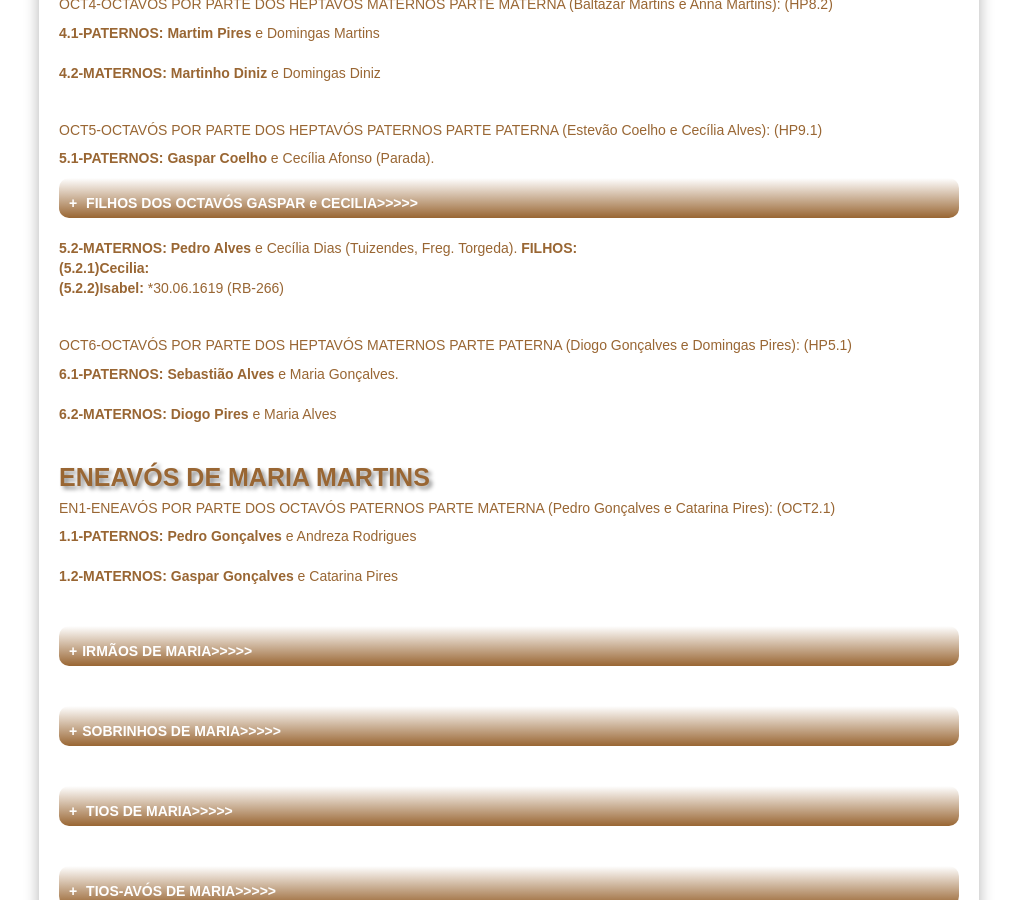
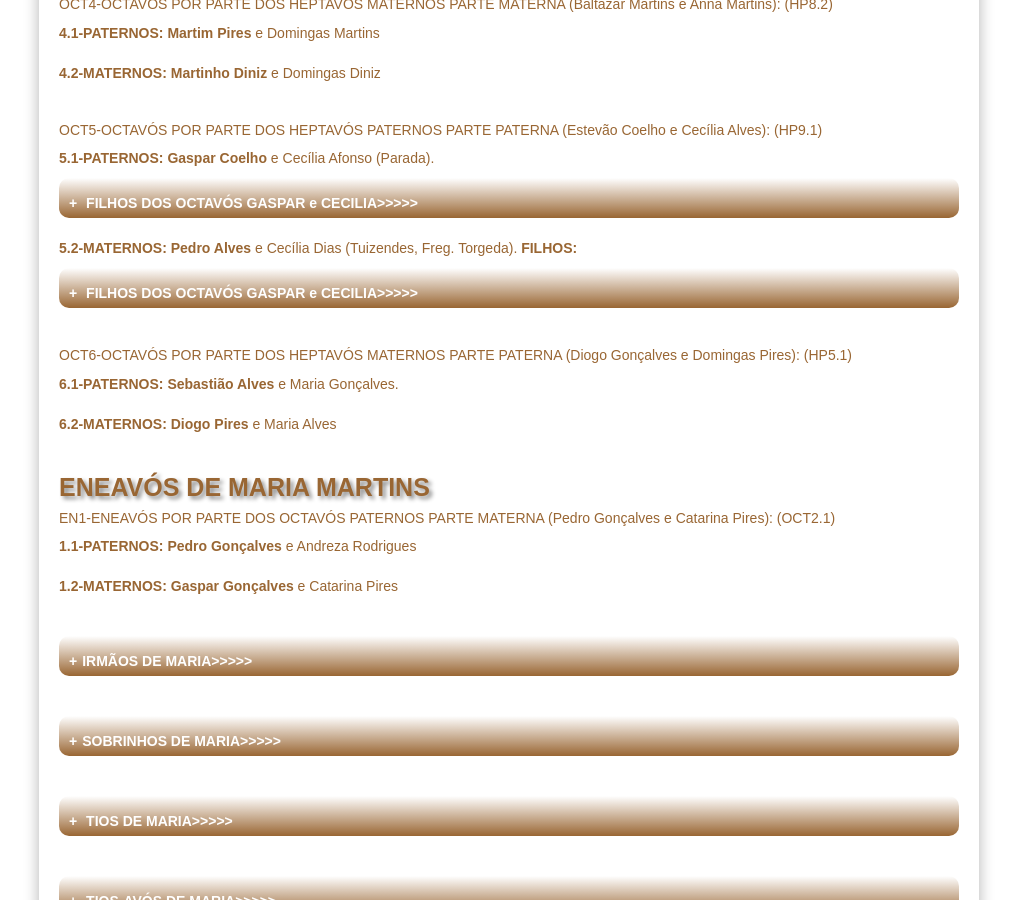
Before and after one commit to claudiovargas1955/claudiovargas1955.github.io, a Jekyll site: the page built from _pages/arvore-genealogica-de-costados-de-maria-martins.html, in a window 1280 px wide and 900 px high, scrolled down 13506 px. Shown: the whole window, without its empty margins (131-1148 px from the left). Built offline with Jekyll 4.4.1, drawn with Linux system fonts in a browser that asks for light colours; some web fonts are replaced.

Commit message:
Update arvore-genealogica-de-costados-de-maria-martins.html

```diff
--- a/_pages/arvore-genealogica-de-costados-de-maria-martins.html
+++ b/_pages/arvore-genealogica-de-costados-de-maria-martins.html
@@ -1009,10 +1009,11 @@ Filhos de Manoel Duarte e Maria Coelho: <br/>
 <p><h5>OCT5-OCTAVÓS POR PARTE DOS HEPTAVÓS PATERNOS PARTE PATERNA (Estevão Coelho e Cecília Alves): (HP9.1)</h5>
 <p><b>5.1-PATERNOS: Gaspar Coelho </b>e Cecília Afonso (Parada).
 <details><summary><b> FILHOS DOS OCTAVÓS GASPAR e CECILIA>>>>></summary></b> <br/>
-<p><b> (5.1.1)Estevão: </b><br/><br/>
+<p><b> (5.1.1)Estevão: </b><br/>
   <b> (5.1.2)Maria:  </b></details><br/>
 
 <p><b>5.2-MATERNOS: Pedro Alves </b>e Cecília Dias (Tuizendes, Freg. Torgeda).<b> FILHOS:</b><br/>
+<details><summary><b> FILHOS DOS OCTAVÓS GASPAR e CECILIA>>>>></summary></b> <br/>
 <b> (5.2.1)Cecilia: </b><br/>
 <b> (5.2.2)Isabel: </b>*30.06.1619 (RB-266)</details></p><br>
 
```
